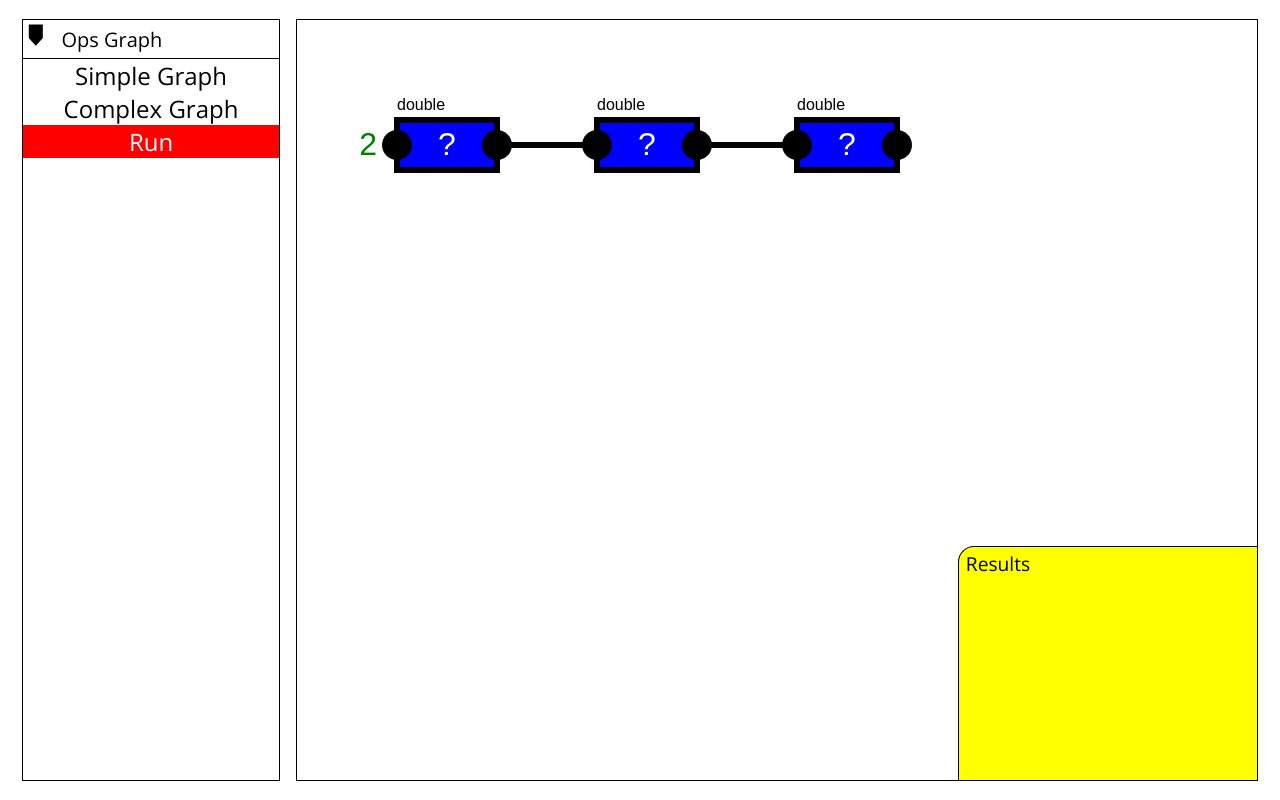
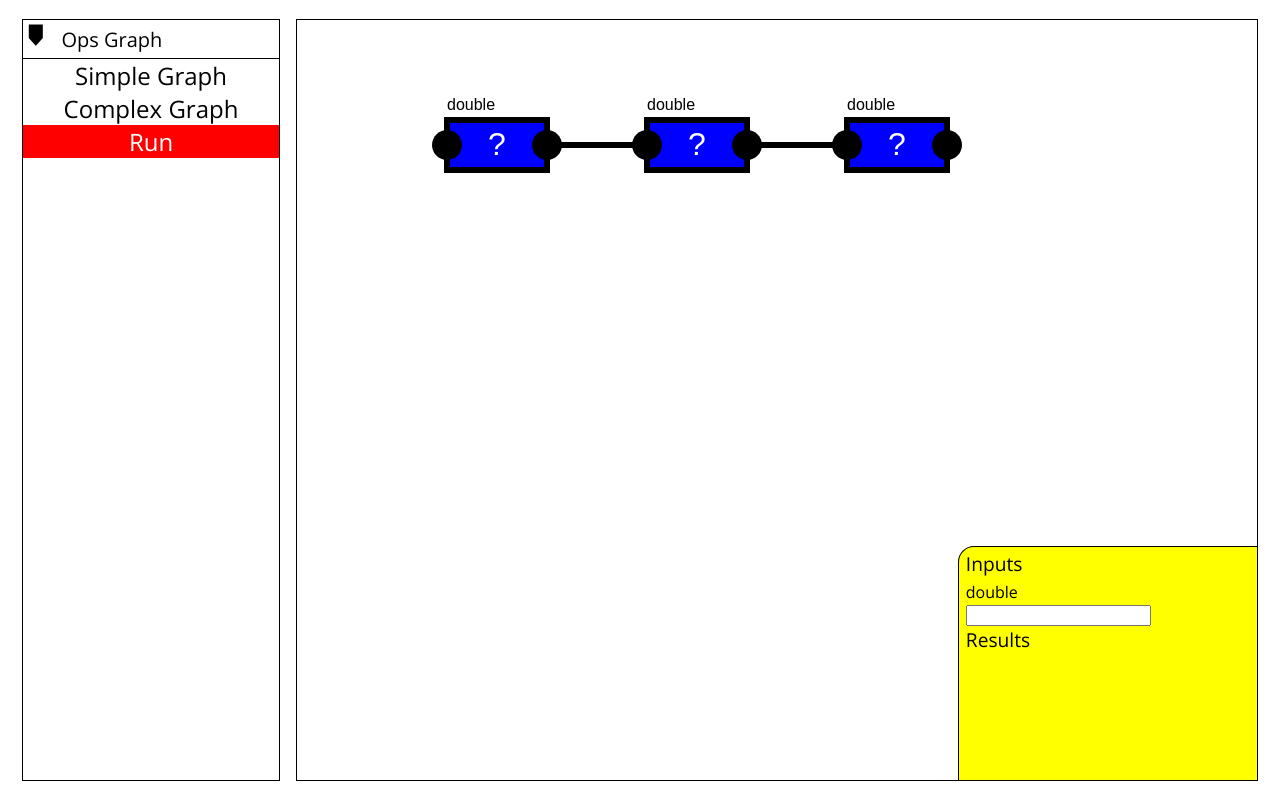
Before and after one commit to JimBoonie/OpsGraph, a Flask app: page / in a window 1280 px wide. Run offline with Flask 2, Linux system fonts and the light colour scheme.

Commit message:
Implement user inputs;

```diff
--- a/app/static/js/graph.js
+++ b/app/static/js/graph.js
@@ -231,31 +231,65 @@ Array.prototype.clear = function() {
     }
 }
 
+function makeInputLabel(node, input_idx, text, props) {
+    var p_pos = node.inputs[input_idx].position;
+    var text_position = [p_pos.x + -20, p_pos.y + 10];
+    var text_path = new PointText({
+        point: text_position,
+        content: text
+    });
+    assignProperties(text_path, props);
+    node.group.addChild(text_path);
+    return text_path
+}
+
+function makeInputField(name, text, text_path) {
+    var item = document.createElement("div");
+    var label = document.createElement("div");
+    label.innerHTML = name;
+    item.append(label)
+
+    var input_field = document.createElement("input");
+    input_field.type = text;
+    input_field.name = name;
+    input_field.value = text;
+
+    input_field.addEventListener("focusout", function() {
+        text_path.content = this.value;
+    })
+    item.append(input_field);
+
+    var input_list = document.getElementById("float-inputs");
+    input_list.append(item);
+}
+
+function clearInputField() {
+    document.getElementById("float-inputs").innerHTML = "";
+}
+
 var active_graph = undefined;
 var nodes = [];
 var pipes = [];
+var user_inputs = [];
 function openSimpleGraph() {
     active_graph = '/run-simple-graph';
 
     pipes.clear();
     nodes.clear();
+    user_inputs = [];
 
-    nodes.push(new Node('double', 1, 1, [100, 100], node_defaults, box_defaults));
-    nodes.push(new Node('double', 1, 1, [300, 100], node_defaults, box_defaults));
-    nodes.push(new Node('double', 1, 1, [500, 100], node_defaults, box_defaults));
+    nodes.push(new Node('double', 1, 1, [150, 100], node_defaults, box_defaults));
+    nodes.push(new Node('double', 1, 1, [350, 100], node_defaults, box_defaults));
+    nodes.push(new Node('double', 1, 1, [550, 100], node_defaults, box_defaults));
 
     pipes.push(new Pipe(pipe_props, nodes[0].outputs[0], nodes[1].inputs[0]));
     pipes.push(new Pipe(pipe_props, nodes[1].outputs[0], nodes[2].inputs[0]));
 
     // add labels for inputs
-    var p_pos = nodes[0].inputs[0].position;
-    var text_position = [p_pos.x + -20, p_pos.y + 10];
-    var text_path = new PointText({
-        point: text_position,
-        content: "2"
-    });
-    assignProperties(text_path, port_val_defaults);
-    nodes[0].group.addChild(text_path);
+    clearInputField()
+    var text_path = makeInputLabel(nodes[0], 0, "", port_val_defaults);
+    user_inputs.push(text_path);
+    makeInputField("double", "", text_path);
 }
 
 function openComplexGraph() {
@@ -263,16 +297,17 @@ function openComplexGraph() {
 
     pipes.clear();
     nodes.clear();
+    user_inputs = [];
 
-    nodes.push(new Node('double', 1, 1,       [100, 100], node_defaults, box_defaults));
-    nodes.push(new Node('split', 2, 2,        [300, 100], node_defaults, box_defaults));
-    nodes.push(new Node('split', 2, 3,        [100, 400], node_defaults, box_defaults));
-    nodes.push(new Node('add_together', 2, 1, [500, 100], node_defaults, box_defaults));
-    nodes.push(new Node('double', 1, 1,       [100, 600], node_defaults, box_defaults));
-    nodes.push(new Node('add_together', 2, 1, [300, 600], node_defaults, box_defaults));
-    nodes.push(new Node('double', 1, 1,       [500, 600], node_defaults, box_defaults));
-    nodes.push(new Node('add_together', 2, 1, [500, 400], node_defaults, box_defaults));
-    nodes.push(new Node('add_together', 2, 1, [750, 250], node_defaults, box_defaults));
+    nodes.push(new Node('double', 1, 1,       [150, 100], node_defaults, box_defaults));
+    nodes.push(new Node('split', 2, 2,        [350, 100], node_defaults, box_defaults));
+    nodes.push(new Node('split', 2, 3,        [150, 400], node_defaults, box_defaults));
+    nodes.push(new Node('add_together', 2, 1, [550, 100], node_defaults, box_defaults));
+    nodes.push(new Node('double', 1, 1,       [150, 600], node_defaults, box_defaults));
+    nodes.push(new Node('add_together', 2, 1, [350, 600], node_defaults, box_defaults));
+    nodes.push(new Node('double', 1, 1,       [550, 600], node_defaults, box_defaults));
+    nodes.push(new Node('add_together', 2, 1, [550, 400], node_defaults, box_defaults));
+    nodes.push(new Node('add_together', 2, 1, [800, 250], node_defaults, box_defaults));
 
     pipes.push(new Pipe(pipe_props, nodes[0].outputs[0], nodes[1].inputs[0]));
     pipes.push(new Pipe(pipe_props, nodes[1].outputs[0], nodes[3].inputs[0]));
@@ -287,32 +322,30 @@ function openComplexGraph() {
     pipes.push(new Pipe(pipe_props, nodes[6].outputs[0], nodes[7].inputs[1]));
 
     // add labels for inputs
-    var p_pos = nodes[1].inputs[1].position;
-    var text_position = [p_pos.x + -20, p_pos.y + 10];
-    var text_path = new PointText({
-        point: text_position,
-        content: "2"
-    });
-    assignProperties(text_path, port_val_defaults);
-    nodes[1].group.addChild(text_path);
+    clearInputField()
+    var text_path = makeInputLabel(nodes[0], 0, "", port_val_defaults);
+    user_inputs.push(text_path);
+    makeInputField("double", "", text_path);
+    var text_path = makeInputLabel(nodes[2], 0, "", port_val_defaults);
+    user_inputs.push(text_path);
+    makeInputField("double", "", text_path);
 
-    var p_pos = nodes[2].inputs[1].position;
-    var text_position = [p_pos.x + -20, p_pos.y + 10];
-    var text_path = new PointText({
-        point: text_position,
-        content: "3"
-    });
-    assignProperties(text_path, port_val_defaults);
-    nodes[2].group.addChild(text_path);
+
+    makeInputLabel(nodes[1], 1, "2", port_val_defaults);
+    makeInputLabel(nodes[2], 1, "3", port_val_defaults);
 }
 
 function run() {
+    var input_vals = [];
+    for (var i = 0; i < user_inputs.length; i++) {
+        input_vals.push(user_inputs[i].content);
+    }
     $.ajax({
         type: 'POST',
         url: active_graph,
         async: true,
         data: {
-            'input_val': 2
+            'input_val': JSON.stringify(input_vals)
         },
         success: function(response) {
             console.log(response);
--- a/app/templates/index.html
+++ b/app/templates/index.html
@@ -3,7 +3,7 @@
 
   <head>
     <meta charset="UTF-8">
-    <title>HistoToolKit Graph</title>
+    <title>Ops Graph</title>
 
     <!-- Stylesheets -->
     <link rel="stylesheet" type="text/css" href="{{ url_for('static', filename='css/main.css') }}">
@@ -30,6 +30,8 @@
             <div id="content">
               <canvas id="graphCanvas" resize></canvas>
               <div id="float-menu">
+                <div id="float-title">Inputs</div>
+                <div id="float-inputs"></div>
                 <div id="float-title">Results</div>
                 <div id="float-result"></div>
               </div>
--- a/app/views.py
+++ b/app/views.py
@@ -1,4 +1,4 @@
-import os
+import os, json
 from app import app
 from flask import request, render_template, jsonify
 from .tools import opnet
@@ -30,7 +30,8 @@ def run_simple_graph():
     pipe1 = graph.bind(node1, 'data', node2, 'data')
 
     # set first input of graph
-    input_val = int(request.form['input_val'])
+    formdata = json.loads(request.form['input_val'])
+    input_val = int(formdata[0])
     node0.get_param('data').set_value(input_val)
 
     # run graph
@@ -77,9 +78,11 @@ def run_complex_graph():
     pipe10 = graph.bind(node8, 'data', node5, 'data2')
 
     # set first inputs of graph
-    input_val = int(request.form['input_val'])
-    node0.get_param('data').set_value(input_val)
-    node4.get_param('data').set_value(input_val)
+    formdata = json.loads(request.form['input_val'])
+    input_val0 = int(formdata[0])
+    input_val1 = int(formdata[1])
+    node0.get_param('data').set_value(input_val0)
+    node4.get_param('data').set_value(input_val1)
 
     # run graph
     results = graph.run()
```
